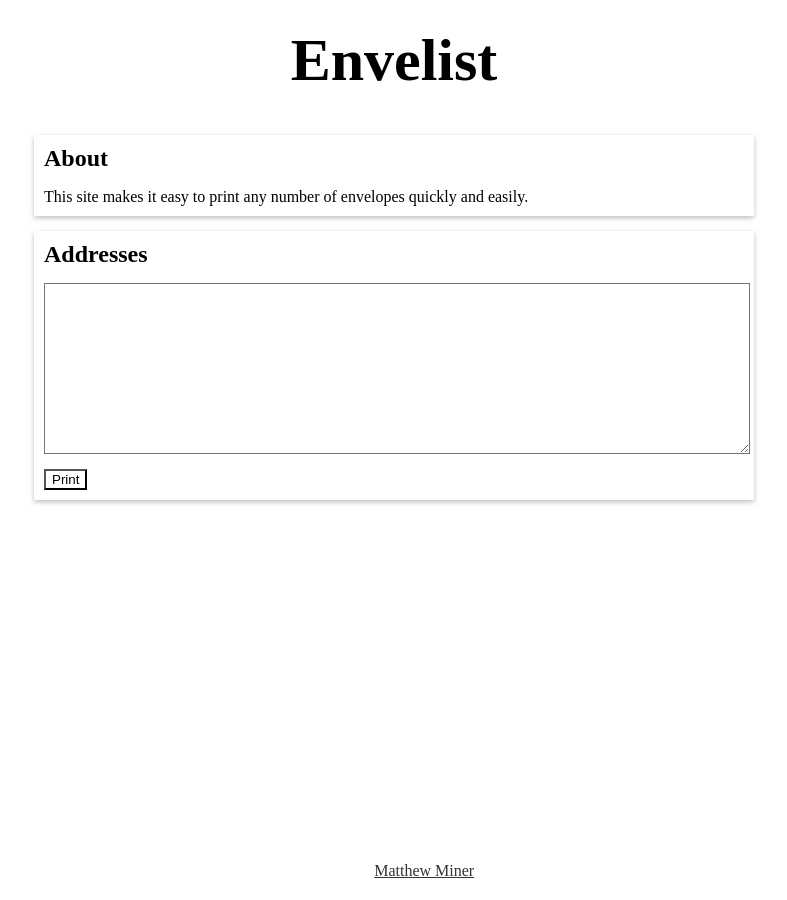
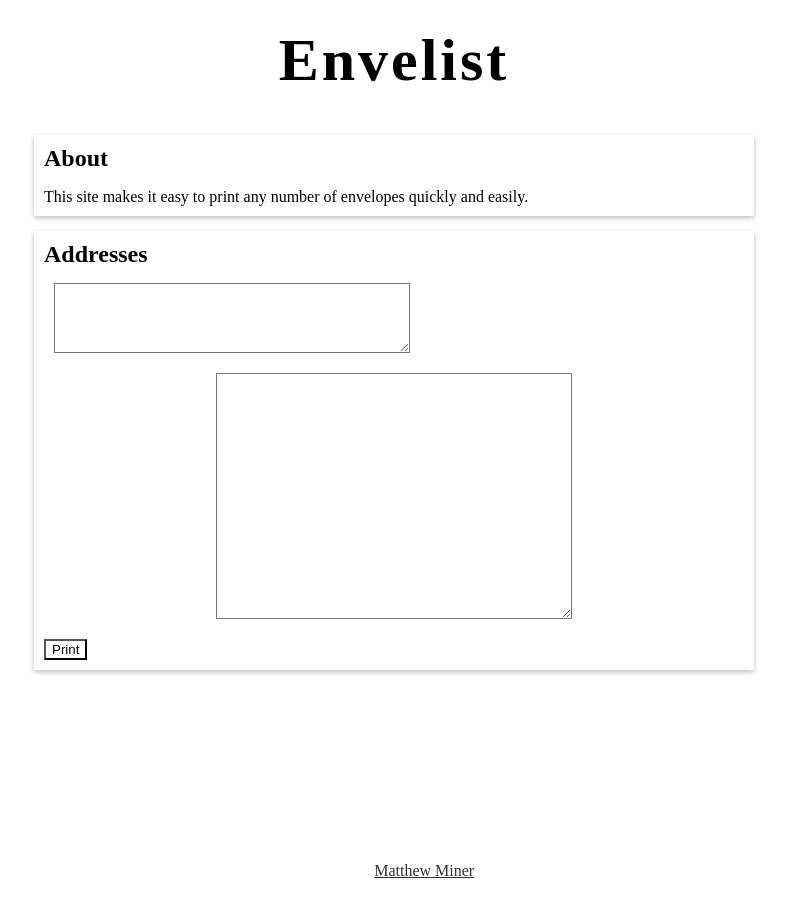
Before and after one commit to mminer237/envelist, a Jekyll site: the page built from index.html, in a window 1280 px wide. Shown: the whole page, without its empty margins (246-1033 px from the left). Built offline with Jekyll 4.4.1, drawn with Linux system fonts in a browser that asks for light colours.

Commit message:
Add envelope

```diff
--- a/css/style.scss
+++ b/css/style.scss
@@ -25,9 +25,11 @@ body {
 	background-color: var(--background-color);
 	display: flex;
 	flex-direction: column;
-	font-family: serif;
 	margin: 0;
 	min-height: 100vh;
+}
+body, textarea {
+	font-family: "Times New Roman", Times, "FreeSerif", "Liberation Serif", serif;
 }
 [lang="en"] [lang]:not([lang="en"]) {
 	font-style: italic;
@@ -49,6 +51,7 @@ header {
 	h1 {
 		color: var(--text-color);
 		display: inline-block;
+		letter-spacing: 3px;
 		margin: 0;
 		padding: 20px;
 		vertical-align: top;
@@ -130,8 +133,11 @@ a:hover {
 textarea {
 	background-color: var(--item-background-color);
 	display: block;
-	margin: 15px 0;
-	width: 100%;
+	margin: 10px;
+	width: 350px;
+}
+#addresses {
+	margin: 20px auto;
 }
 button {
 	background-color: var(--item-background-color);
--- a/index.html
+++ b/index.html
@@ -10,6 +10,9 @@ scripts:
 </section>
 <section>
 	<h2>Addresses</h2>
-	<textarea id="addresses" rows="11"></textarea>
+	<div id="envelope">
+		<textarea id="return-address" rows="4"></textarea>
+		<textarea id="addresses" rows="15"></textarea>
+	</div>
 	<button id="print-button">Print</button>
 </section>
--- a/js/main.js
+++ b/js/main.js
@@ -1,5 +1,22 @@
 "use strict"
+
+let envelope = document.getElementById("envelope");
+let returnAddressBox = document.getElementById("return-address");
+let addressesBox = document.getElementById("addresses");
 
 document.getElementById("start").onclick = () => {
 
 };
+
+function updateFont(font) {
+	returnAddressBox.style.fontFamily = font;
+	addressesBox.style.fontFamily = font;
+}
+
+let sizes = {
+	"A10": [9.5, 4.125]
+};
+function updateEnvelopeSize(size = "A10") {
+	envelope.width = sizes[size][0] * 96;
+	envelope.height = sizes[size][1] * 96;
+}
```
